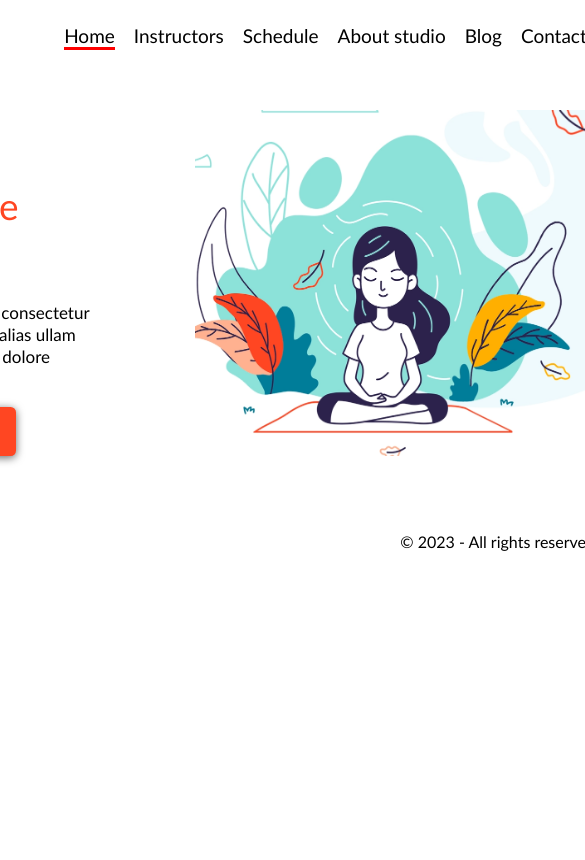
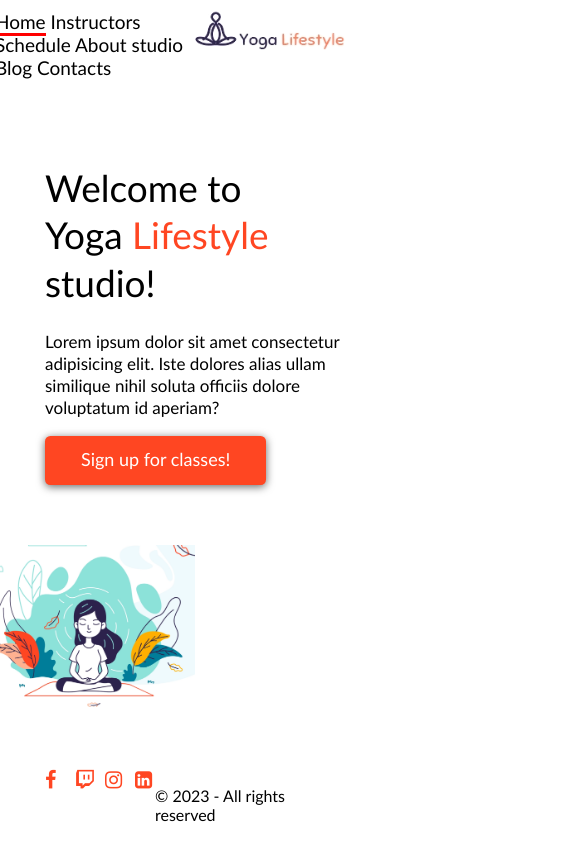
Before and after one commit to QuincyJ1/2-yoga, a website: page index.html in a window 390 px wide. Shown: the whole page, 585 px wide, since content can reach past the window. Drawn offline with Linux system fonts and the light colour scheme.

Commit message:
responsive update

```diff
--- a/css/main.css
+++ b/css/main.css
@@ -113,3 +113,61 @@ line-height: 1em;
 .copyright {
 
 }
+
+
+
+
+@media (max-width: 900px) {
+.left-column {
+    width: 500px;
+    margin-left: calc(50% - 250px);
+    margin-bottom: 60px;
+
+}
+
+}
+
+@media (max-width: 813px) {
+    .main-header,
+    .left-column,
+    .main-footer {
+        width: 300px;
+        margin-left: calc(50% - 150px);
+        margin-bottom: 60px;
+
+    }
+    }
+
+    @media (max-width: 813px) {
+        .main-header,
+        .left-column,
+        .main-footer,
+
+        {
+            width: 200px;
+            margin: 0 auto;
+            margin-bottom: 60px;
+           font-size: 0.7em;
+
+        }
+
+        .main-section,
+        .main-menu,
+        .main-header
+        {
+            width: 400px;
+            display: block;
+            margin-left: calc(50% - 200px);
+        }
+
+        .main-menu {
+            width: 200px;
+            margin-left: calc(50% - 100px)
+            display: block;
+          float: left;
+
+        }
+
+
+        }
+        }
--- a/index.html
+++ b/index.html
@@ -29,7 +29,7 @@
        </nav>
     </header>
 
-    <main class="container">
+    <main class="container main-section">
         <div class="left-column">
 <h1 class="main-title">Welcome to <br> Yoga <span class="orange"> Lifestyle</span> studio!</h1>
 <p class="description">Lorem ipsum dolor sit amet consectetur adipisicing elit. Iste dolores alias ullam similique nihil soluta officiis dolore voluptatum id aperiam?</p>
@@ -51,7 +51,7 @@
             </a>
         </div>
 
-        <p class="copyright">&#169; 2023 - All rights reserved</p>
+        <p class="copyri">&#169; 2023 - All rights reserved</p>
     </footer>
 </body>
 </html>
```
